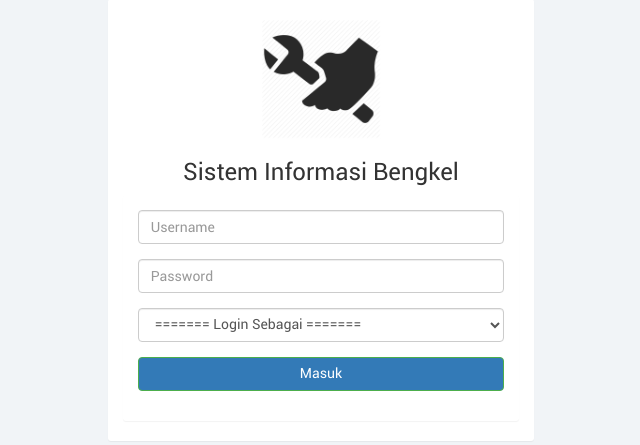
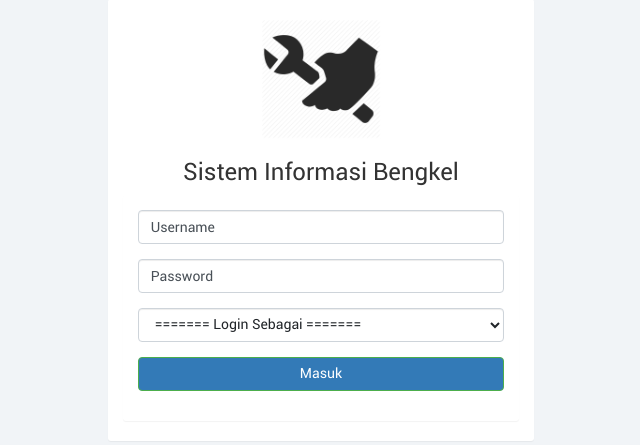
Before and after one commit to anomalymediatech/SmartBengkel, a PHP site: page /login.php in a window 1280 px wide. Shown: the part 122-567 px from the top of the page, without its empty margins (319-959 px from the left). Run offline with PHP 8.4, Linux system fonts and the light colour scheme.

Commit message:
fix: darken login input text

```diff
--- a/dist/css/custom.css
+++ b/dist/css/custom.css
@@ -67,6 +67,23 @@ h1.page-header {
     border-radius: 0 0 3px 3px;
 }
 
+.login-form .form-control {
+    color: #212529;
+    background-color: #ffffff;
+    border-color: #ced4da;
+}
+
+.login-form .form-control::placeholder {
+    color: #495057;
+    opacity: 1;
+}
+
+.login-form .form-control:focus {
+    color: #212529;
+    border-color: #66afe9;
+    box-shadow: 0 0 8px rgba(102, 175, 233, .6);
+}
+
 .sidebar ul li a.active {
     color: #ffffff;
 	background-color: #337ab7;
--- a/login.php
+++ b/login.php
@@ -53,7 +53,7 @@
 						<div class="col-lg-12">
 							<div class="panel panel-default">
 								<div class="panel-body">
-									<form action="login_auth_v2.php" method="post">
+									<form class="login-form" action="login_auth_v2.php" method="post">
 										<?php if (empty(session_id())) { session_start(); } if (empty($_SESSION['csrf_token'])) { $_SESSION['csrf_token'] = bin2hex(random_bytes(32)); } ?>
 										<input type="hidden" name="csrf_token" value="<?php echo htmlspecialchars($_SESSION['csrf_token']); ?>">
 										<div class="form-group">
```
